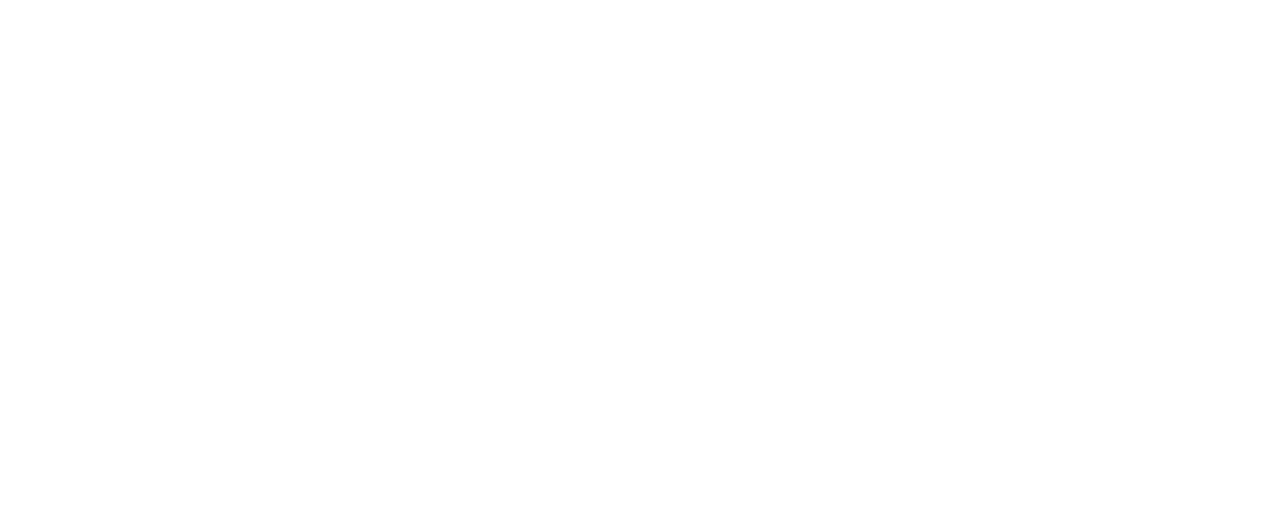
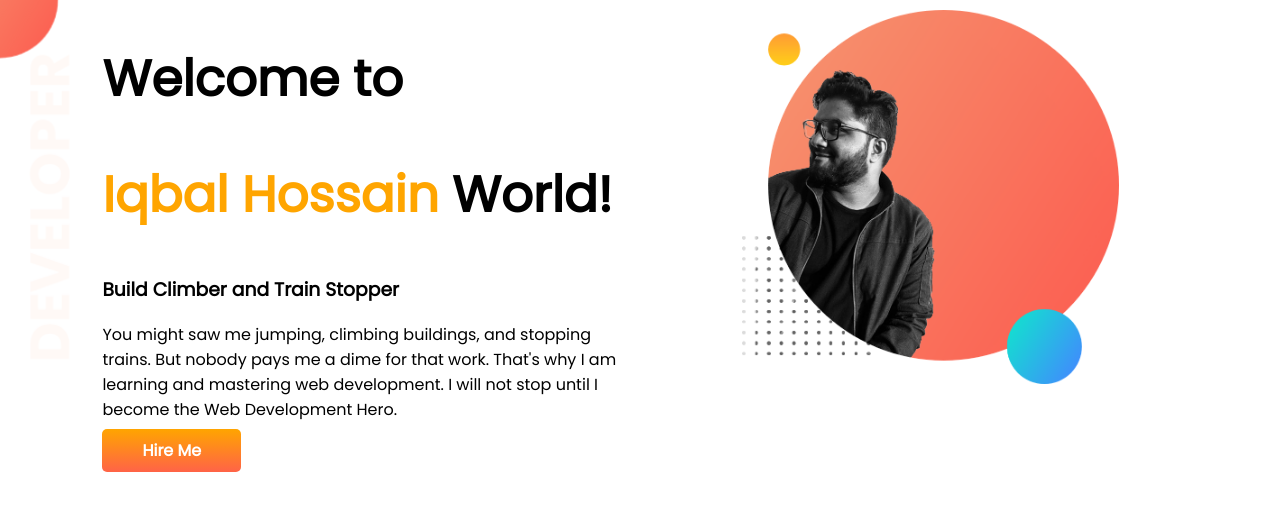
Before and after one commit to ireprised/developer_portfolio, a plain HTML site: page index.html in a window 1280 px wide. Drawn offline with Linux system fonts and the light colour scheme.

Commit message:
first section complete

```diff
--- a/index.html
+++ b/index.html
@@ -1,13 +1,36 @@
 <!DOCTYPE html>
 <html lang="en">
+
 <head>
     <meta charset="UTF-8">
     <meta http-equiv="X-UA-Compatible" content="IE=edge">
     <meta name="viewport" content="width=device-width, initial-scale=1.0">
     <link rel="stylesheet" href="style.css">
+    <link rel="preconnect" href="https://fonts.googleapis.com">
+    <link rel="preconnect" href="https://fonts.gstatic.com" crossorigin>
+    <link href="https://fonts.googleapis.com/css2?family=Poppins&display=swap" rel="stylesheet">
     <title>Developer Portfolio</title>
 </head>
+
 <body>
+    <section class="top-banner">
+        <div class="half-width">
+            <h1>Welcome to</h1>
+            <h1><span class="orange-color">Iqbal Hossain</span> World!</h1>
+            <h3>Build Climber and Train Stopper</h3>
+            <p>You might saw me jumping, climbing buildings, and stopping trains. But nobody pays me a dime for that
+                work.
+                That's why I am learning and mastering web development. I will not stop until I become the Web
+                Development
+                Hero.</p>
+            <a class="link-button" target="_blank" href="https://www.linkedin.com/in/iqbal-hossain-66973594/">Hire
+                Me</a>
+        </div>
 
+        <div class="half-width">
+            <img src="images/iqbal.png" alt="iqbal">
+        </div>
+    </section>
 </body>
+
 </html>
--- a/style.css
+++ b/style.css
@@ -0,0 +1,33 @@
+body{
+    font-family: 'Poppins', sans-serif;
+    margin: 0px;
+}
+h1{
+    font-size: 50px;
+}
+.orange-color{
+    color: orange;
+}
+section{
+    display: flex;
+}
+.half-width{
+    width: 50%;
+    padding-left: 8%;
+}
+.half-width img{
+    width: 70%;
+    padding-top: 10px;
+}
+.link-button{
+    text-decoration: none;
+    background-image: linear-gradient(orange,tomato);
+    color: white;
+    font-weight: 700;
+    padding: 10px 40px;
+    border-radius: 5px;
+}
+.top-banner{
+    background-image: url(images/top-banner.png);
+    background-repeat: no-repeat;
+}
```
Also changed, not shown: images/dream-bg.png (added), images/exp-bg.png (added), images/iqbal.png (added), images/iqbal2.png (added), images/my-bg.png (added), images/my-bg2.png (added), images/top-banner.png (added).
